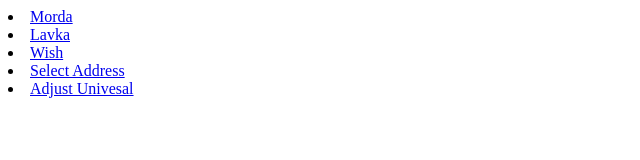
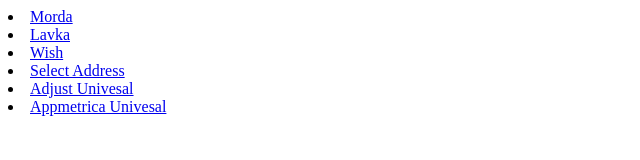
Before and after one commit to AEvgeniy/test.page, a plain HTML site: page index.html in a window 1280 px wide. Shown: the whole page, without its empty margins (0-640 px from the left). Drawn offline with Linux system fonts and the light colour scheme.

Commit message:
Update index.html

```diff
--- a/index.html
+++ b/index.html
@@ -3,6 +3,7 @@
 <li><a href="yamarket://wishlist">Wish</a>
 <li><a href="yamarket://select-address">Select Address</a>
 <li><a href="https://nquw.adj.st/express?adj_t=9gxhuw8&adj_campaign=lavka1309">Adjust Univesal</a>
+<li><a href="https://1389598.redirect.appmetrica.yandex.com/express">Appmetrica Univesal</a>
 
 <script>
   window.ExpressService && window.ExpressService.onExpressServiceUpdate({
```
